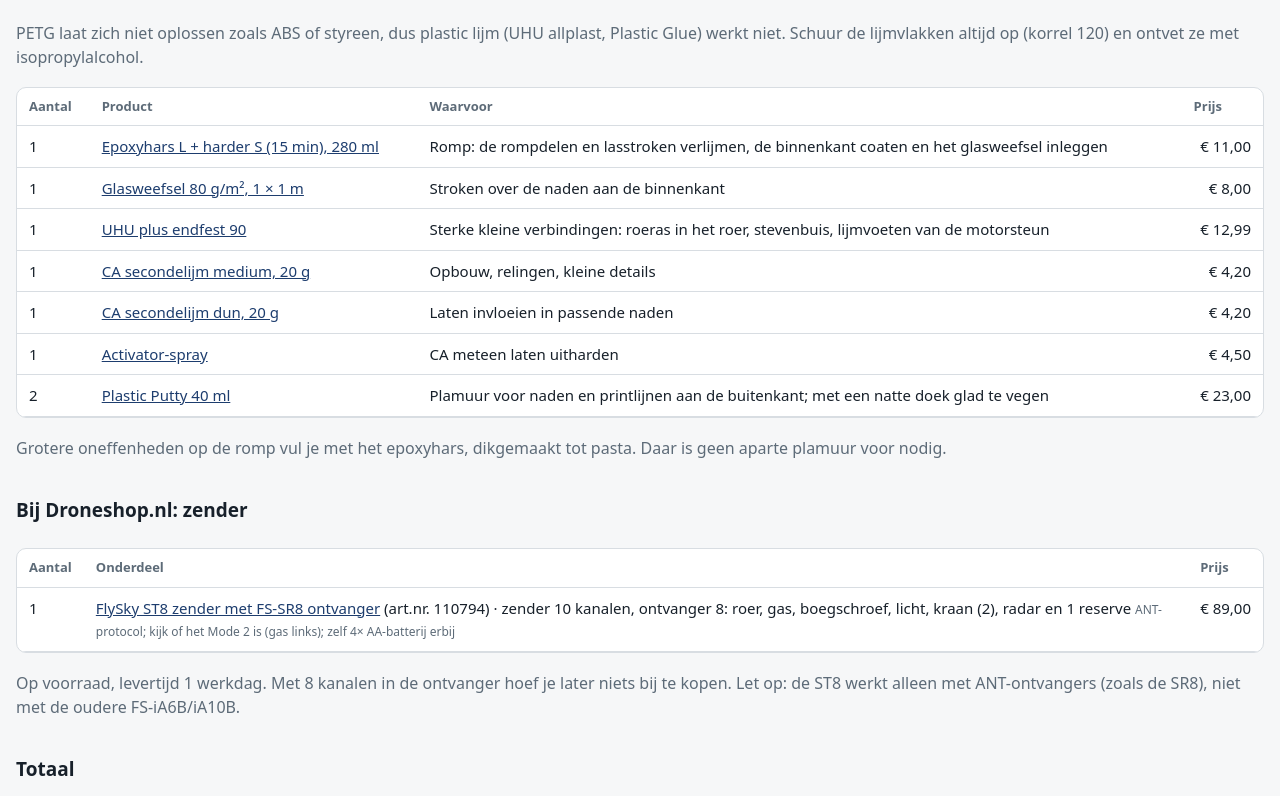
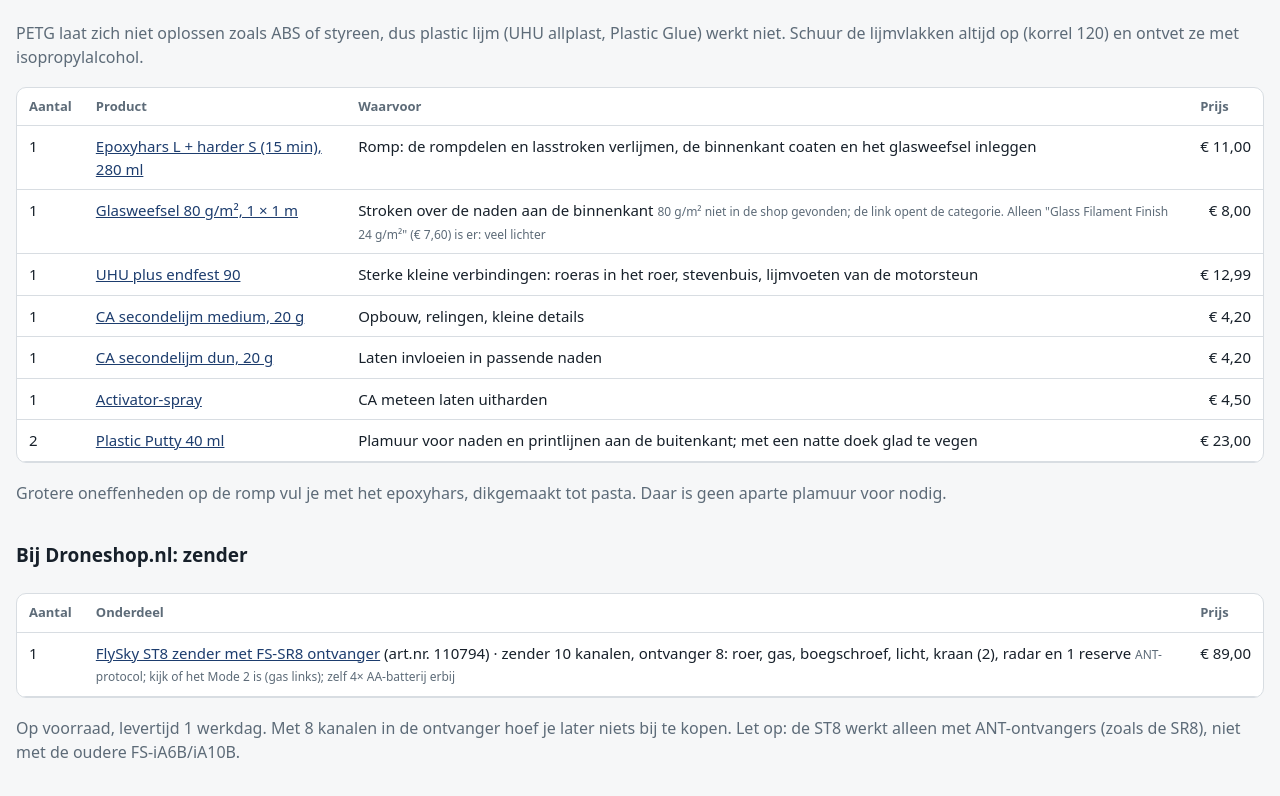
Before and after one commit to markmastop/buildlabs, a plain HTML site: page 3d-models/ortelius/bestellen.html in a window 1280 px wide. Shown: the part 1124-1920 px from the top of the page. Drawn offline with Linux system fonts and the light colour scheme.

Commit message:
Herstel de winkellinks op de Ortelius-bestellijst
Drie links gaven een 404 (lader, glasweefsel, roerhevel) en de lijm-, epoxy-
en plamuurregels verwezen alleen naar een categorie. Ze linken nu naar de
productpagina's bij Schiffsmodelle-Shop. Het glasweefsel van 80 g/m² staat niet
in de shop; de regel noemt dat en linkt naar de categorie.

Controle: alle Schiffsmodelle-Shop-links geven HTTP 200.

Co-Authored-By: Claude Sonnet 5.5 <noreply@anthropic.com>

```diff
--- a/3d-models/ortelius/bestellen.html
+++ b/3d-models/ortelius/bestellen.html
@@ -45,23 +45,23 @@ a{color:var(--accent)}
 <tr><td>2</td><td><a href="https://schiffsmodelle-shop.de/en/speed-controller-brushed/23169-boat-esc-quicrun-1060-brushed-60a.html">Hobbywing QuicRun 1060 boat</a> · 60 A, 2–3S, vooruit/achteruit, BEC 6 V, waterdicht · één voor de hoofdmotor, één voor de boegschroef <span class="tag">knip bij de tweede regelaar de rode draad in de ontvangerstekker door, zodat er maar één BEC de ontvanger voedt</span></td><td class="p">€ 49,80</td></tr>
 <tr><td>1</td><td><a href="https://schiffsmodelle-shop.de/en/151-bow-thrusters">Raboesch boegschroef "Bow Thruster 22mm"</a> (rb108-03) · buis 19/22 × 154 mm, met gemonteerde 7,2 V-motor, draait direct op de 2S-accu <span class="tag">buis inkorten tot de rompbreedte (ca. 9 cm)</span></td><td class="p">€ 43,95</td></tr>
 <tr><td>1</td><td><a href="https://www.schiffsmodelle-shop.de/en/lipo-battery-pack/33947-ro-power-car-lipo-battery-5000-mah-7.4-v-50c-hardcase-with-t-connector.html">Ro-Power LiPo 2S 5000 mAh hardcase</a> · 138 × 47 × 25 mm, past in de accubak (140 × 48 × 28), T-stekker</td><td class="p">€ 25,99</td></tr>
-<tr><td>1</td><td><a href="https://schiffsmodelle-shop.de/en/135-battery-charger">SkyRC S65 AC lader</a> · balanslader, direct op het stopcontact <span class="tag">kijk of een T-laadkabel meekomt</span></td><td class="p">€ 41,00</td></tr>
+<tr><td>1</td><td><a href="https://www.schiffsmodelle-shop.de/SkyRC-Carger-S65">SkyRC S65 AC lader</a> · balanslader, direct op het stopcontact <span class="tag">kijk of een T-laadkabel meekomt</span></td><td class="p">€ 41,00</td></tr>
 <tr><td>1</td><td><a href="https://www.schiffsmodelle-shop.de/en/465-servos">Servo S0150 MG BB HV 15 kg</a> · roerservo met metalen tandwielen <span class="tag">staat droog onder het achterdek</span></td><td class="p">€ 19,95</td></tr>
-<tr><td>1</td><td><a href="https://www.schiffsmodelle-shop.de/en/198-rudders-and-linkages">Roerhevel T-vorm nylon Ø4 mm</a></td><td class="p">€ 4,95</td></tr>
-<tr><td>2</td><td><a href="https://www.schiffsmodelle-shop.de/en/198-rudders-and-linkages">Stuurstang 200 mm M2</a> en 2 gaffelkoppen 2 mm</td><td class="p">ca. € 2</td></tr>
+<tr><td>1</td><td><a href="https://www.schiffsmodelle-shop.de/Tiller-Arm-T-Style-Nylon-O-4-mm">Roerhevel T-vorm nylon Ø4 mm</a></td><td class="p">€ 4,95</td></tr>
+<tr><td>2</td><td><a href="https://www.schiffsmodelle-shop.de/Push-Rod-200mm">Stuurstang 200 mm M2</a> en 2 gaffelkoppen 2 mm</td><td class="p">ca. € 2</td></tr>
 </table></div>
 
 <h2>Lijm en plamuur voor PETG</h2>
 <p>PETG laat zich niet oplossen zoals ABS of styreen, dus plastic lijm (UHU allplast, Plastic Glue) werkt niet. Schuur de lijmvlakken altijd op (korrel 120) en ontvet ze met isopropylalcohol.</p>
 <div class="wrap"><table>
 <tr><th>Aantal</th><th>Product</th><th>Waarvoor</th><th class="p">Prijs</th></tr>
-<tr><td>1</td><td><a href="https://www.schiffsmodelle-shop.de/en/482-glue-coating">Epoxyhars L + harder S (15 min), 280 ml</a></td><td>Romp: de rompdelen en lasstroken verlijmen, de binnenkant coaten en het glasweefsel inleggen</td><td class="p">€ 11,00</td></tr>
-<tr><td>1</td><td><a href="https://www.schiffsmodelle-shop.de/en/159-glue-coating">Glasweefsel 80 g/m², 1 × 1 m</a></td><td>Stroken over de naden aan de binnenkant</td><td class="p">€ 8,00</td></tr>
-<tr><td>1</td><td><a href="https://www.schiffsmodelle-shop.de/en/glue-coating/33518-uhu-plus-endfest-90-33g.html">UHU plus endfest 90</a></td><td>Sterke kleine verbindingen: roeras in het roer, stevenbuis, lijmvoeten van de motorsteun</td><td class="p">€ 12,99</td></tr>
-<tr><td>1</td><td><a href="https://www.schiffsmodelle-shop.de/en/482-glue-coating">CA secondelijm medium, 20 g</a></td><td>Opbouw, relingen, kleine details</td><td class="p">€ 4,20</td></tr>
-<tr><td>1</td><td><a href="https://www.schiffsmodelle-shop.de/en/482-glue-coating">CA secondelijm dun, 20 g</a></td><td>Laten invloeien in passende naden</td><td class="p">€ 4,20</td></tr>
-<tr><td>1</td><td><a href="https://www.schiffsmodelle-shop.de/en/482-glue-coating">Activator-spray</a></td><td>CA meteen laten uitharden</td><td class="p">€ 4,50</td></tr>
-<tr><td>2</td><td><a href="https://www.schiffsmodelle-shop.de/en/482-glue-coating">Plastic Putty 40 ml</a></td><td>Plamuur voor naden en printlijnen aan de buitenkant; met een natte doek glad te vegen</td><td class="p">€ 23,00</td></tr>
+<tr><td>1</td><td><a href="https://www.schiffsmodelle-shop.de/Epoxy-resin-L-hardener-S-15-min-280ml">Epoxyhars L + harder S (15 min), 280 ml</a></td><td>Romp: de rompdelen en lasstroken verlijmen, de binnenkant coaten en het glasweefsel inleggen</td><td class="p">€ 11,00</td></tr>
+<tr><td>1</td><td><a href="https://www.schiffsmodelle-shop.de/GlueCoating">Glasweefsel 80 g/m², 1 × 1 m</a></td><td>Stroken over de naden aan de binnenkant <span class="tag">80 g/m² niet in de shop gevonden; de link opent de categorie. Alleen "Glass Filament Finish 24 g/m²" (€ 7,60) is er: veel lichter</span></td><td class="p">€ 8,00</td></tr>
+<tr><td>1</td><td><a href="https://www.schiffsmodelle-shop.de/UHU-plus-endfest-90-33g_1">UHU plus endfest 90</a></td><td>Sterke kleine verbindingen: roeras in het roer, stevenbuis, lijmvoeten van de motorsteun</td><td class="p">€ 12,99</td></tr>
+<tr><td>1</td><td><a href="https://www.schiffsmodelle-shop.de/CA-Super-Glue-medium-20g">CA secondelijm medium, 20 g</a></td><td>Opbouw, relingen, kleine details</td><td class="p">€ 4,20</td></tr>
+<tr><td>1</td><td><a href="https://www.schiffsmodelle-shop.de/CA-Super-Glue-thin-20g">CA secondelijm dun, 20 g</a></td><td>Laten invloeien in passende naden</td><td class="p">€ 4,20</td></tr>
+<tr><td>1</td><td><a href="https://www.schiffsmodelle-shop.de/Aktivator-Spray_1">Activator-spray</a></td><td>CA meteen laten uitharden</td><td class="p">€ 4,50</td></tr>
+<tr><td>2</td><td><a href="https://www.schiffsmodelle-shop.de/Plastic-Putty-40ml">Plastic Putty 40 ml</a></td><td>Plamuur voor naden en printlijnen aan de buitenkant; met een natte doek glad te vegen</td><td class="p">€ 23,00</td></tr>
 </table></div>
 <p>Grotere oneffenheden op de romp vul je met het epoxyhars, dikgemaakt tot pasta. Daar is geen aparte plamuur voor nodig.</p>
 
```
